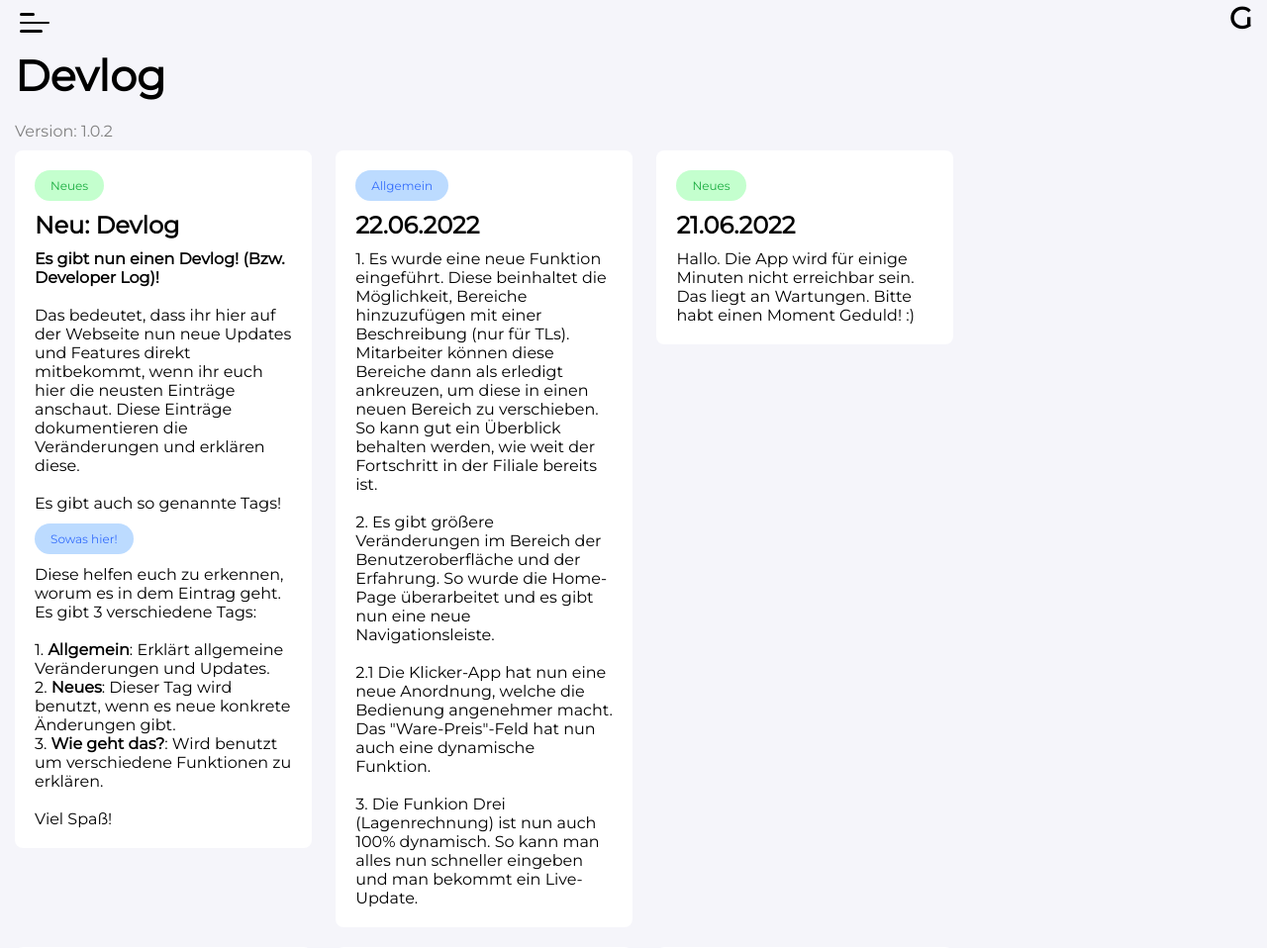
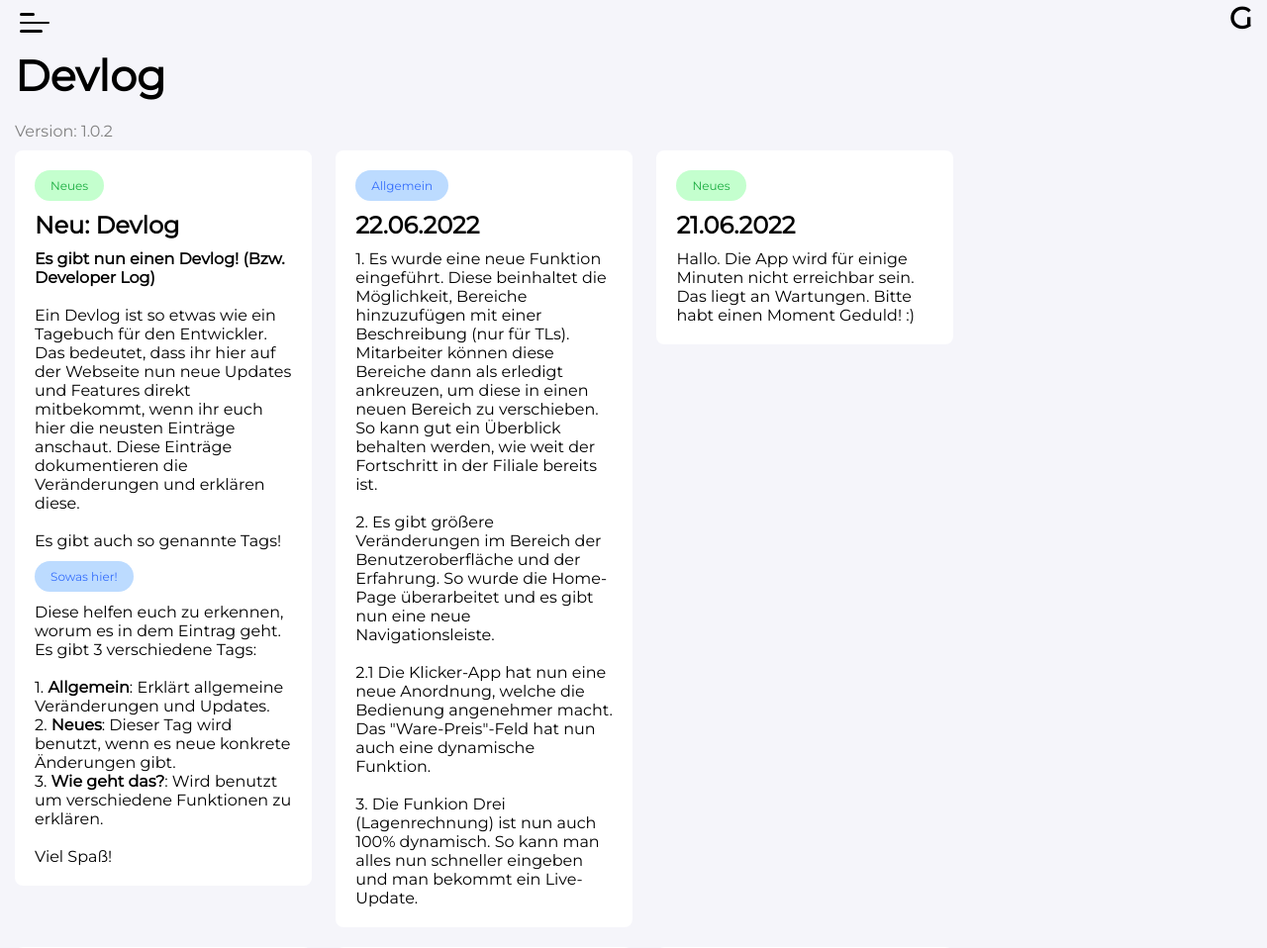
Before and after one commit to sarguhl/GoodDrinks, a Flask app: page /blog in a window 1280 px wide. Shown: the part 15-973 px from the top of the page at 99% size. Run offline with Flask 2, Linux system fonts and the light colour scheme; some libraries are stand-ins or nearby versions.

Commit message:
Update blog.html

```diff
--- a/website/templates/blog.html
+++ b/website/templates/blog.html
@@ -1,5 +1,5 @@
 {% extends 'base.html' %}
-{% block title %}Home{% endblock %}
+{% block title %}Devlog{% endblock %}
 {% block content %}
 <div class="home-wrapper">
     <h1>Devlog</h1>
@@ -11,9 +11,10 @@
             <p class="neues">Neues</p>
             <h2 class="devlog_title">Neu: Devlog</h2>
             <p>
-            <b>Es gibt nun einen Devlog! (Bzw. Developer Log)!</b>
+            <b>Es gibt nun einen Devlog! (Bzw. Developer Log)</b>
             <br>
             <br>
+            Ein Devlog ist so etwas wie ein Tagebuch für den Entwickler.
             Das bedeutet, dass ihr hier auf der Webseite nun neue Updates und Features direkt mitbekommt, wenn ihr euch hier die neusten Einträge anschaut.
             Diese Einträge dokumentieren die Veränderungen und erklären diese.
             <br>
```
